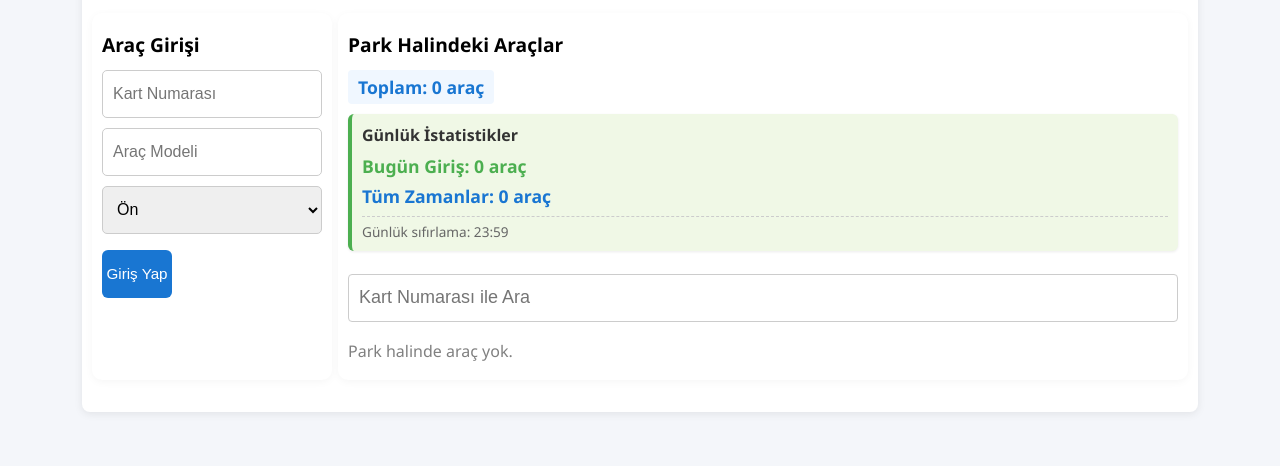
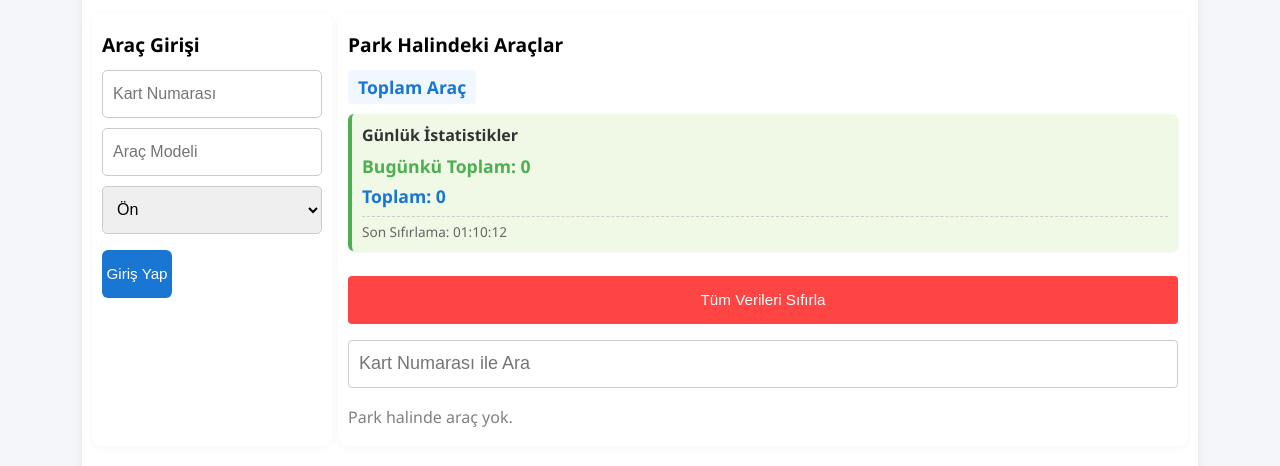
Before and after one commit to sefabzn/valet-parking-app, a plain HTML site: page frontend/index.html in a window 1280 px wide. Shown: the part 168-634 px from the top of the page. Drawn offline with Linux system fonts and the light colour scheme.

Commit message:
Manual reset button is added

```diff
--- a/frontend/app.js
+++ b/frontend/app.js
@@ -101,29 +101,28 @@ function scheduleDailyReset() {
         scheduleDailyReset();
     }, timeToReset);
 }
+// Update daily stats display to show both daily and persistent totals
+function updateDailyStatsDisplay() {
+    const dailyStatsDiv = document.getElementById('daily-stats');
+    const persistentTotalDiv = document.getElementById('persistent-total');
+    const resetInfoDiv = document.getElementById('reset-info');
 
-// Reset daily stats and save previous day's data
-function resetDailyStats() {
-    // Save current stats before resetting
-    savePreviousDayStats(dailyStats.date, dailyStats.totalCarsEntered);
+    if (dailyStatsDiv) {
+        dailyStatsDiv.textContent = `Bugünkü Toplam: ${dailyStats.totalCarsEntered}`;
+    }
 
-    // Store the persistent total before resetting
-    const persistentTotal = dailyStats.persistentTotal || 0;
+    if (persistentTotalDiv) {
+        persistentTotalDiv.textContent = `Toplam: ${dailyStats.persistentTotal}`;
+    }
 
-    // Reset stats for new day but keep the persistent total
-    dailyStats = {
-        date: new Date().toDateString(),
-        totalCarsEntered: 0,
-        lastResetTime: new Date().getTime(),
-        persistentTotal: persistentTotal  // Preserve the persistent total
-    };
-    saveDailyStats();
+    // Format reset time
+    const resetDate = new Date(dailyStats.lastResetTime);
+    const options = { hour: '2-digit', minute: '2-digit', second: '2-digit' };
+    const formattedTime = resetDate.toLocaleTimeString('tr-TR', options);
 
-    // Clear all parked cars (they've been checked out automatically)
-    resetAllCars();
-
-    // Update the UI
-    updateDailyStatsDisplay();
+    if (resetInfoDiv) {
+        resetInfoDiv.textContent = `Son Sıfırlama: ${formattedTime}`;
+    }
 }
 
 // Reset all parked cars (mark them as checked out)
@@ -144,24 +143,28 @@ async function resetAllCars() {
 
 // Update the daily stats display
 function updateDailyStatsDisplay() {
-    const statsElement = document.getElementById('daily-stats');
-    if (statsElement) {
-        statsElement.textContent = translations[currentLang].dailyTotal.replace('{0}', dailyStats.totalCarsEntered);
+    const dailyStatsDiv = document.getElementById('daily-stats');
+    const persistentTotalDiv = document.getElementById('persistent-total');
+    const resetInfoDiv = document.getElementById('reset-info');
+    const statsTitleElement = document.getElementById('stats-title');
+
+    if (dailyStatsDiv) {
+        dailyStatsDiv.textContent = translations[currentLang].dailyTotal.replace('{0}', dailyStats.totalCarsEntered);
     }
 
-    // Add persistent total display
-    const persistentTotalElement = document.getElementById('persistent-total');
-    if (persistentTotalElement) {
-        persistentTotalElement.textContent = translations[currentLang].persistentTotal.replace('{0}', dailyStats.persistentTotal || 0);
+    if (persistentTotalDiv) {
+        persistentTotalDiv.textContent = translations[currentLang].persistentTotal.replace('{0}', dailyStats.persistentTotal || 0);
     }
 
-    const resetInfoElement = document.getElementById('reset-info');
-    if (resetInfoElement) {
-        resetInfoElement.textContent = translations[currentLang].dailyReset;
+    // Format reset time
+    const resetDate = new Date(dailyStats.lastResetTime);
+    const options = { hour: '2-digit', minute: '2-digit', second: '2-digit' };
+    const formattedTime = resetDate.toLocaleTimeString('tr-TR', options);
+
+    if (resetInfoDiv) {
+        resetInfoDiv.textContent = translations[currentLang].resetTime.replace('{0}', formattedTime);
     }
 
-    // Update the stats title based on language
-    const statsTitleElement = document.getElementById('stats-title');
     if (statsTitleElement) {
         statsTitleElement.textContent = translations[currentLang].statsTitle;
     }
@@ -182,10 +185,18 @@ const translations = {
         noCars: "Park halinde araç yok.",
         checkOut: "Çıkış Yap",
         confirmCheckout: "Seçilen aracı çıkış yapmak istediğinize emin misiniz?",
-        totalCars: "Toplam: {0} araç",
-        dailyTotal: "Bugün Giriş: {0} araç",
-        persistentTotal: "Tüm Zamanlar: {0} araç",
-        dailyReset: "Günlük sıfırlama: 23:59",
+        checkin: "Giriş Yap",
+        checkout: "Çıkış Yap",
+        location: "Konum",
+        plate: "Plaka",
+        timeIn: "Giriş Saati",
+        timeOut: "Çıkış Saati",
+        totalCars: "Toplam Araç",
+        dailyTotal: "Bugünkü Toplam: {0}",
+        persistentTotal: "Toplam: {0}",
+        resetData: "Tüm Verileri Sıfırla",
+        resetConfirmation: "Tüm verileri sıfırlamak istediğinizden emin misiniz? Bu işlem geri alınamaz.",
+        resetTime: "Son Sıfırlama: {0}",
         statsTitle: "Günlük İstatistikler"
     },
     en: {
@@ -202,10 +213,18 @@ const translations = {
         noCars: "No cars parked.",
         checkOut: "Check Out",
         confirmCheckout: "Are you sure you want to check out the selected car?",
-        totalCars: "Total: {0} cars",
-        dailyTotal: "Today's Entries: {0} cars",
-        persistentTotal: "All Time: {0} cars",
-        dailyReset: "Daily reset: 11:59 PM",
+        checkin: "Check In",
+        checkout: "Check Out",
+        location: "Location",
+        plate: "Plate",
+        timeIn: "Check-in Time",
+        timeOut: "Check-out Time",
+        totalCars: "Total Cars",
+        dailyTotal: "Daily Total: {0}",
+        persistentTotal: "Total: {0}",
+        resetData: "Reset All Data",
+        resetConfirmation: "Are you sure you want to reset all data? This action cannot be undone.",
+        resetTime: "Last Reset: {0}",
         statsTitle: "Daily Statistics"
     }
 };
--- a/frontend/index.html
+++ b/frontend/index.html
@@ -167,6 +167,9 @@ th {
         <div id="persistent-total" style="font-size: 1.1rem; font-weight: bold; color: #1976d2; padding: 3px 0;"></div>
         <div id="reset-info" style="font-size: 0.85rem; color: #666; margin-top: 5px; border-top: 1px dashed #ccc; padding-top: 5px;"></div>
       </div>
+      <button id="reset-data" style="margin-top: 10px; padding: 8px 16px; background: #ff4444; color: white; border: none; border-radius: 4px; cursor: pointer;">
+        Tüm Verileri Sıfırla
+      </button>
 
       <input id="search-bar" type="text" placeholder="Kart Numarası ile Ara">
       <div id="car-table"></div>
```
